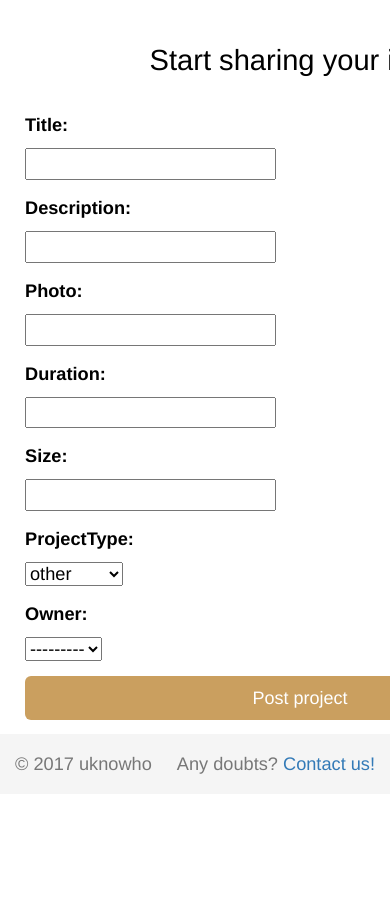
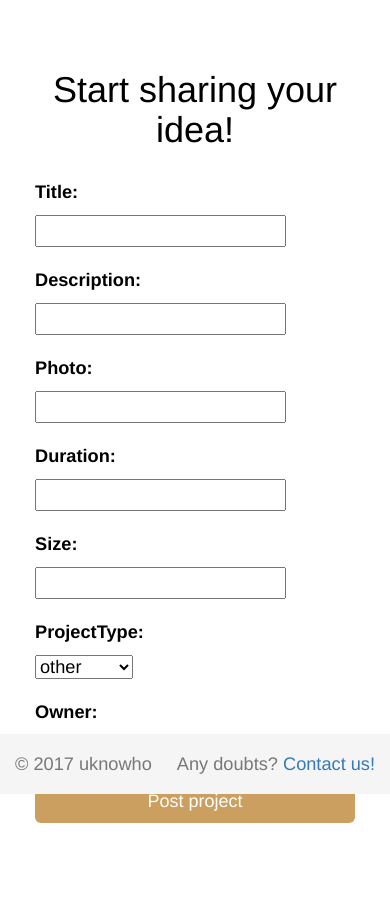
Before and after one commit to Mrrvm/uknowho, a Django app: page /createproj/ in a window 390 px wide; the page is wider, and only the part inside the window is pictured. Shown: the part 50-951 px from the top of that part. Before the commit the page ends 824 px from the top of that part, so only its background shows below. Run offline with Django 3.2, Linux system fonts and the light colour scheme; data comes from the database, SQL or seed files in the repository; both versions use the stored data as it was after the commit; some libraries are stand-ins or nearby versions.

Commit message:
Corrected for mobile

```diff
--- a/uknowho/projects/static/projects/style.css
+++ b/uknowho/projects/static/projects/style.css
@@ -102,11 +102,16 @@
    outline:0;
    -webkit-outline:0;
    -moz-outline:0;
+   background-color: gray;
   }
 
   .btn:hover {
     background-color: gray;
 
+  }
+
+  .btn-primary:active:focus  {
+    background-color: gray;
   }
 
   .form-signin {
@@ -179,6 +184,32 @@
     }
   }
 
+
+.createCtn {
+  background-color: white;
+  color: black;
+  padding-bottom: 20px;
+  padding-top: 30px;
+}
+
+@media (min-width: 600px) {
+    .CreateCtn {
+      margin-top: 7%;
+      width: 600px;
+    }
+}
+
+.form-horizontal {
+  padding: 20px;
+  font-size: 1.3em;
+}
+
+  .createCtn {
+      background-color: white;
+      color: black;
+      padding-bottom: 40px;
+  }
+
 /* DASHBOARD CODE */
 .container{
   left: 0;
@@ -192,25 +223,3 @@ a.list-group-item {
 a.list-group-item.active small {
     color:#fff;
 }
-
-
-.createCtn {
-  margin: 0 auto;
-  background-color: white;
-  color: black;
-  padding-bottom: 20px;
-  padding-top: 30px;
-  width: 600px;
-}
-
-@media (min-width: 600px) {
-    .CreateCtn {
-      margin-top: 7%;
-      width: 600px;
-    }
-}
-
-.form-horizontal {
-  padding: 10px;
-  font-size: 1.3em;
-}
--- a/uknowho/projects/templates/projects/project_form.html
+++ b/uknowho/projects/templates/projects/project_form.html
@@ -8,22 +8,18 @@
 </style>
 <div class="container createCtn">
     <form class="form-horizontal" action="" method="post">
-      <div class="row">
-        <p style="padding-bottom: 20px; font-size: 1.6em; text-align:center">Start sharing your idea!</p>
-      </div>
+       <h1 style="padding-bottom: 20px; text-align:center">Start sharing your idea!</h1>
       {%csrf_token%}
       {% for field in form%}
-        <div class="form-group">
+      <div class="row">
           <div class="col-md-3"><label>{{field.label_tag}}</label></div>
-          <div class="col-md-9"> <div>{{field}}</div></div>
+          <div style="padding-bottom:20px" class="col-md-9"> <div>{{field}}</div></div>
           <span class="text-danger small"> {{field.errors}}</span>
-        </div>
+      </div>
       {% endfor %}
-
           <button class="btn btn-lg btn-primary btn-block" type="submit">
             Post project
           </button>
-
     </form>
 </div>
 {% endblock %}
```
Also changed, not shown: uknowho/db.sqlite3, uknowho/projects/migrations/0011_auto_20170924_0055.py (added).
